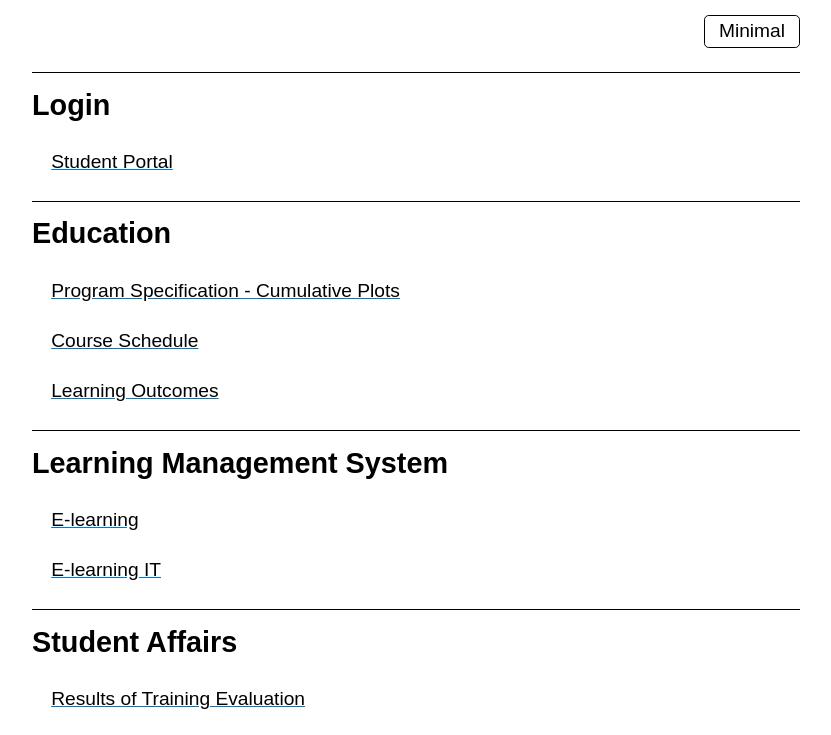
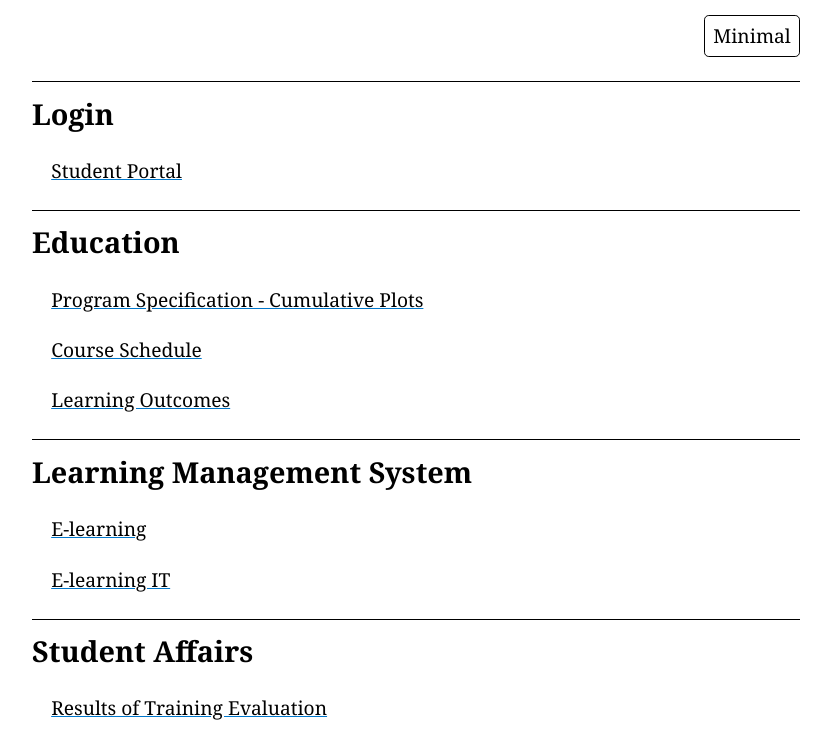
Before and after one commit to anhkhoakz/hethongtdtu, a plain HTML site: page index.html in a window 1280 px wide. Shown: the part 99-834 px from the top of the page, without its empty margins (224-1055 px from the left). Drawn offline with Linux system fonts and the light colour scheme.

Commit message:
Update font

```diff
--- a/css/style.css
+++ b/css/style.css
@@ -1,5 +1,5 @@
 body {
-    font: 1.2em/1.62 sans-serif;
+    font: 1.2em/1.62 Georgia, sans-serif;
     margin: 1em auto;
     max-width: 40em;
     padding: 0 0.62em 3.24em;
@@ -29,6 +29,7 @@ button {
     margin-right: 0;
     display: flex;
     justify-content: center;
+    font: inherit;
 }
 
 button:hover {
```
